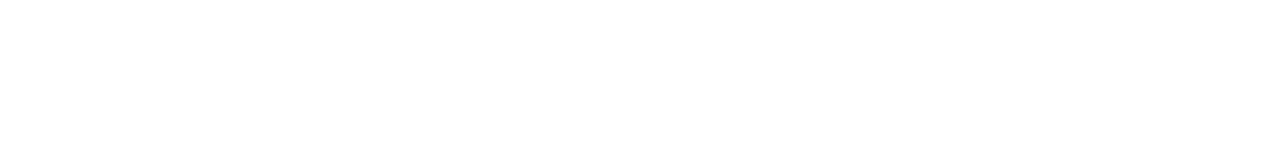
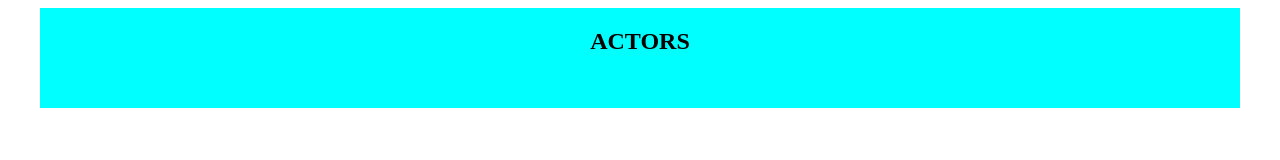
Before and after one commit to freshjsftm/pfm2024-1-js-03-06-2024, a plain HTML site: page index.html in a window 1280 px wide. Drawn offline with Linux system fonts and the light colour scheme.

Commit message:
Add createElement

```diff
--- a/assets/css/style.css
+++ b/assets/css/style.css
@@ -0,0 +1,23 @@
+.actors{
+  display: flex;
+  flex-wrap: wrap;
+  min-width: 450px;
+  max-width: 1200px;
+  width: 100%;
+  margin: auto;
+  background-color: aqua;
+  height: 100px;
+}
+.upper-case{
+  text-transform: uppercase;
+}
+.actors-heading{
+  width: 100%;
+  text-align: center;
+}
+.actor{
+  min-width: 350px;
+  max-width: 450px;
+  width: auto;
+  text-align: center;
+}
--- /dev/null
+++ b/assets/js/createElement.js
@@ -0,0 +1,19 @@
+'use strict';
+
+/*
+options={
+  classNames : ['actors', 'active'],
+  attributes : {'title': 'actors', 'key':'value'},
+  styles : {'color':'red'},
+  events : {'click', handleClick}
+}
+*/
+
+function createElement(tag, options, ...children) {
+  const elem = document.createElement(tag);
+  if(options['classNames']){
+    elem.classList.add(...options['classNames']);
+  }
+  elem.append(...children);
+  return elem;
+}
--- a/index.html
+++ b/index.html
@@ -5,6 +5,8 @@
     <meta name="viewport" content="width=device-width, initial-scale=1.0" />
     <title>finally</title>
     <link rel="stylesheet" href="./assets/css/style.css" />
+
+    <script src="./assets/js/createElement.js"></script>
     <script defer src="./index.js"></script>
   </head>
   <body>
--- a/index.js
+++ b/index.js
@@ -0,0 +1,21 @@
+'use strict';
+
+const root = document.getElementById('root');
+
+// const section = document.createElement('section');
+// section.classList.add('actors', 'active');
+
+// const h1 = document.createElement('h1');
+// h1.classList.add('actors-heading');
+// h1.append('Actors');
+
+// section.append(h1);
+
+const h1 = createElement(
+  'h1',
+  { classNames: ['actors-heading', 'upper-case'] },
+  'Actors'
+);
+const section = createElement('section', { classNames: ['actors'] }, h1);
+
+root.append(section);
```
